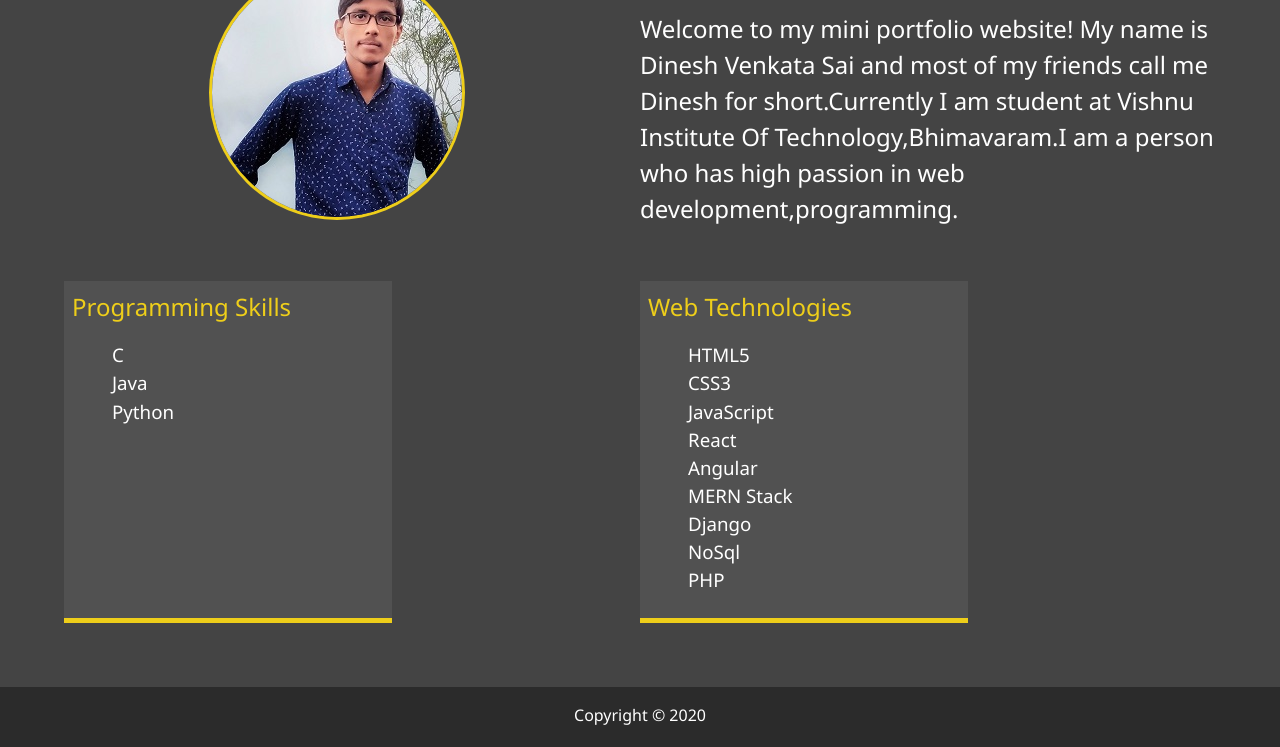
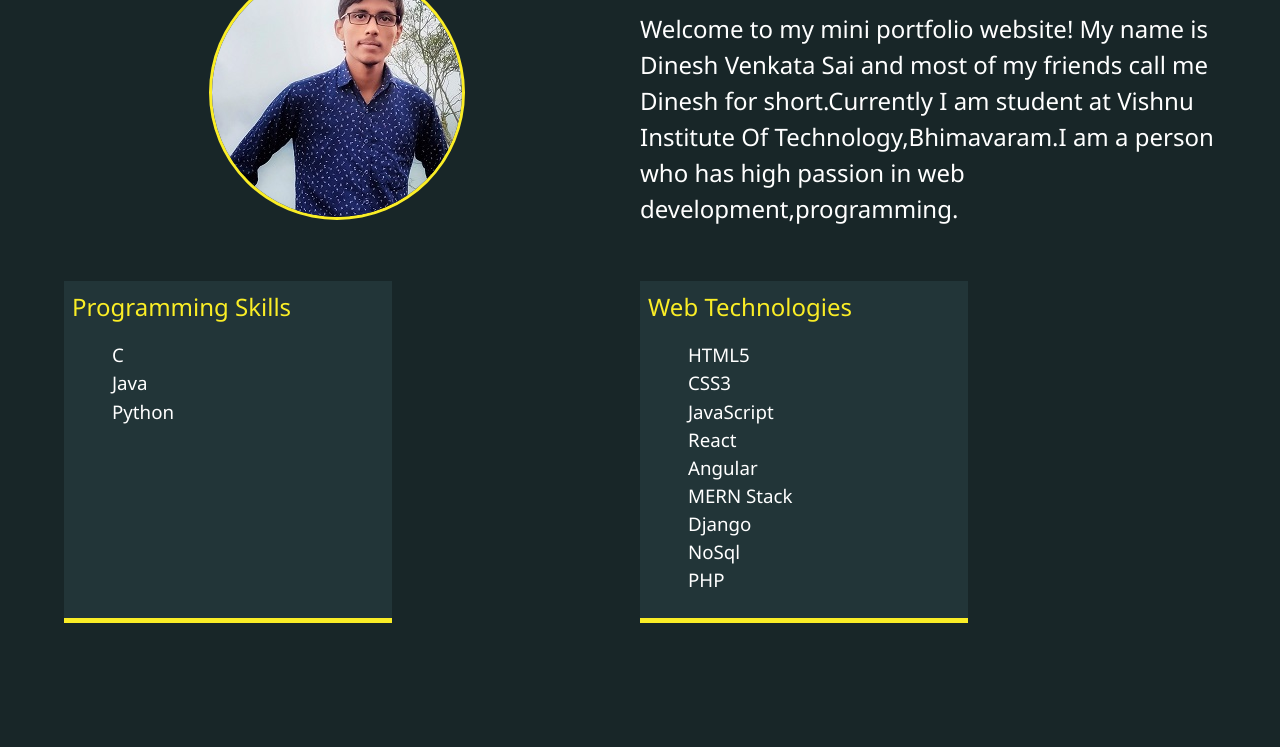
Before and after one commit to dineshkokkirala/my_portfolio, a website: page dist/about.html in a window 1280 px wide. Shown: the part 349-1096 px from the top of the page. After the commit the page ends 1036 px from the top, so only its background shows below. Drawn offline with Linux system fonts and the light colour scheme.

Commit message:
add colors

```diff
--- a/scss/_config.scss
+++ b/scss/_config.scss
@@ -1,8 +1,8 @@
-$primary-color: #444;
-$secondary-color: #eece1a;
+$primary-color: #182628;
+$secondary-color: #faed26;
 $show-home-image: true;
 $home-image: url(../img/background.jpg);
-$background-opacity: 0.8;
+$background-opacity: 0.9;
 
 @mixin easeOut {
   transition: all 0.5s ease-out;
```
Also changed, not shown: dist/about.html, dist/css/main.css, dist/index.html.
